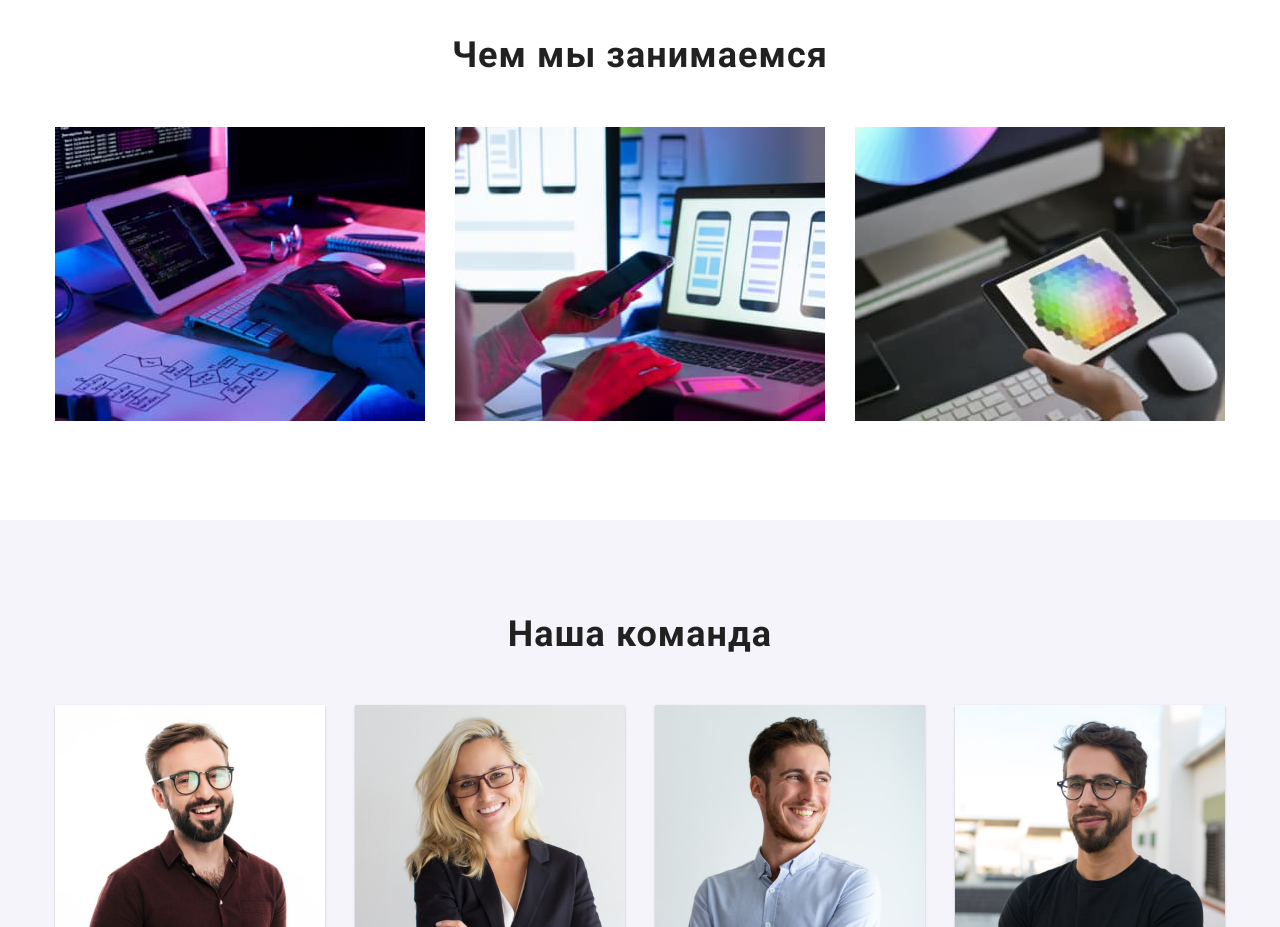
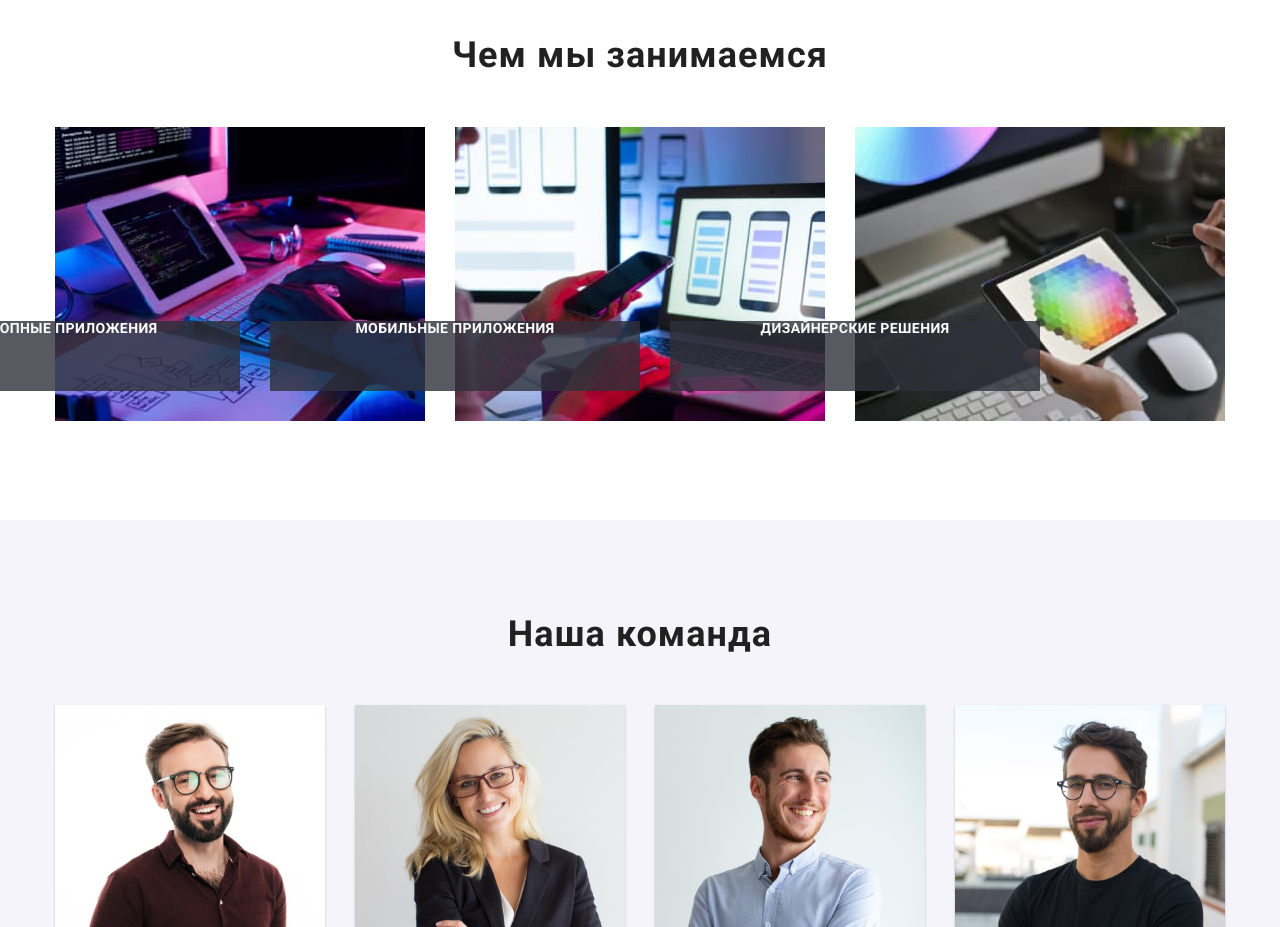
Before and after one commit to OksanaMashtaler/goit-markup-hw-05, a plain HTML site: page index.html in a window 1280 px wide. Shown: the part 1080-2007 px from the top of the page. Drawn offline with nearby package versions, Linux system fonts and the light colour scheme; files whose address does not match are found by name.

Commit message:
add background to work-section

```diff
--- a/css/styles.css
+++ b/css/styles.css
@@ -268,6 +268,29 @@ p {
 .work-list-item:not(:last-child) {
   margin-right: 30px;
   width: calc((100%-60px) / 3);
+}
+
+.work-list-item {
+  position: relative;
+}
+
+.work-item-text {
+  position: absolute;
+  bottom: 0;
+  right: 0;
+
+  transform: translate(-50%, -50%);
+
+  font-weight: 700;
+  font-size: 14px;
+  line-height: 1.14;
+  text-align: center;
+  letter-spacing: 0.03em;
+  text-transform: uppercase;
+  color: var(--accent-color);
+  background: rgba(47, 48, 58, 0.8);
+  width: 370px;
+  height: 70px;
 }
 
 /* -----------sections team------------------ */
--- a/index.html
+++ b/index.html
@@ -137,6 +137,7 @@
                 alt="робота с ноутбуком"
                 width="370"
               />
+              <p class="work-item-text">Десктопные приложения</p>
             </li>
             <li class="work-list-item">
               <img
@@ -144,13 +145,17 @@
                 alt="макет на смартфоне"
                 width="370"
               />
+              <p class="work-item-text">Мобильные приложения</p>
             </li>
             <li class="work-list-item">
-              <img
-                src="./images/work/pic3.jpg"
-                alt="дизайн на планшете"
-                width="370"
-              />
+              <div class="img-work">
+                <img
+                  src="./images/work/pic3.jpg"
+                  alt="дизайн на планшете"
+                  width="370"
+                />
+              </div>
+              <p class="work-item-text">Дизайнерские решения</p>
             </li>
           </ul>
         </div>
```
